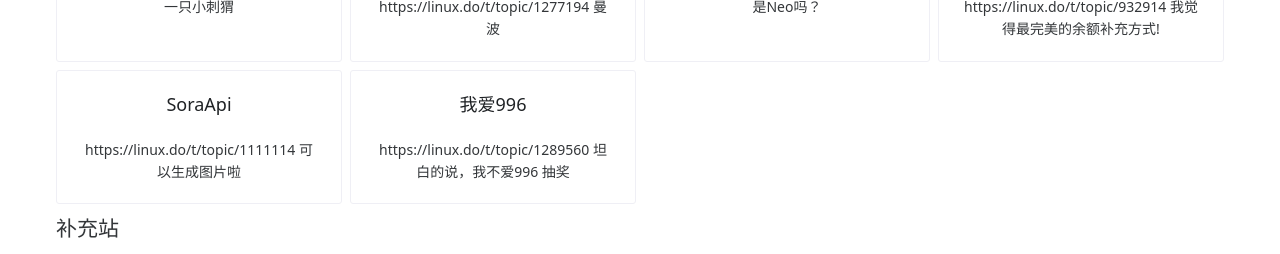
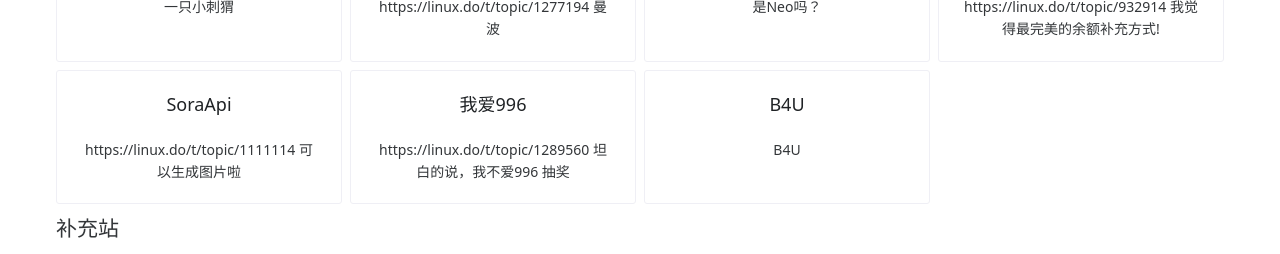
Before and after one commit to XingXiaoWu/Index, a Vue app: page /#/ai-tools2 in a window 1280 px wide. Shown: the part 1045-1299 px from the top of the page. Built offline with nearby package versions, Linux system fonts and the light colour scheme; a small style sheet from the web is missing.

Commit message:
feat:更新数据

```diff
--- a/src/const/ai.ts
+++ b/src/const/ai.ts
@@ -205,6 +205,12 @@ const AITools = {
             title: "我爱996",
             link: "https://529961.com",
             text: "https://linux.do/t/topic/1289560\n坦白的说，我不爱996\n抽奖"
+        },
+        {
+            icon: "",
+            title: "B4U",
+            link: "https://b4u.qzz.io",
+            text: "B4U"
         }
     ],
     supplement: [
```
